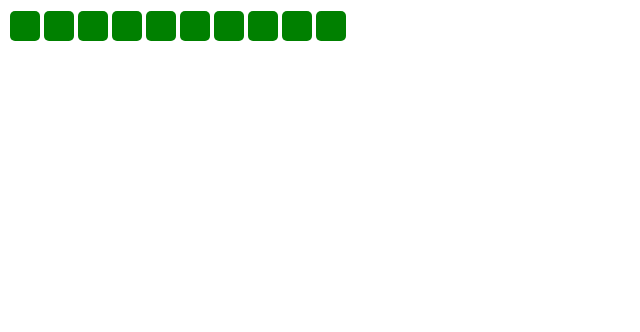
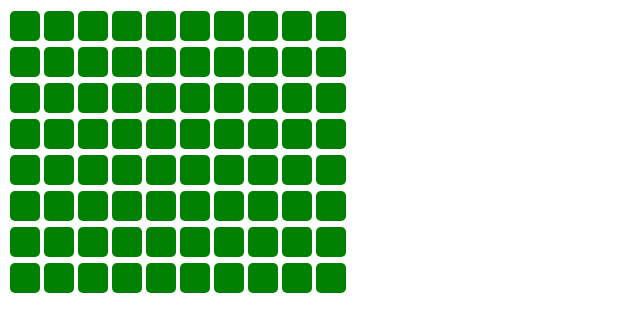
Before and after one commit to cc-team-octoo/CinemaApp, a React (Create React App) app: page / in a window 1280 px wide. Shown: the top 332 px of the page, without its empty margins (0-640 px from the left). Built offline with nearby package versions, Linux system fonts and the light colour scheme.

Commit message:
Generate more rows

```diff
--- a/src/components/SeanceRoom.js
+++ b/src/components/SeanceRoom.js
@@ -2,11 +2,12 @@ import React from 'react';
 import Row from './Row'
 
 const SeanceRoom = () => {
-    // let row = [];
-    // for (let i = 0; i < 10; i++) {
-    //     row.push(<Seat/>)
-    // }
-return <Row/>
+    let room = [];
+    for (let i = 0; i < 8; i++) {
+        room.push(<Row/>)
+    }
+
+    return <div>{room}</div>
 };
 
 export default SeanceRoom;
```
